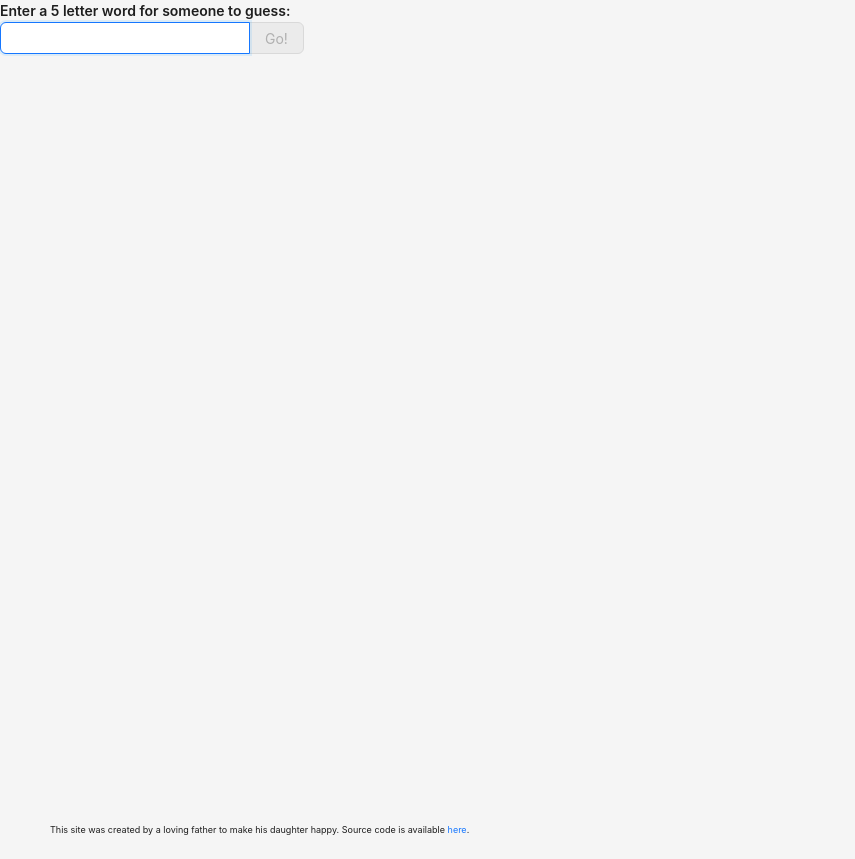
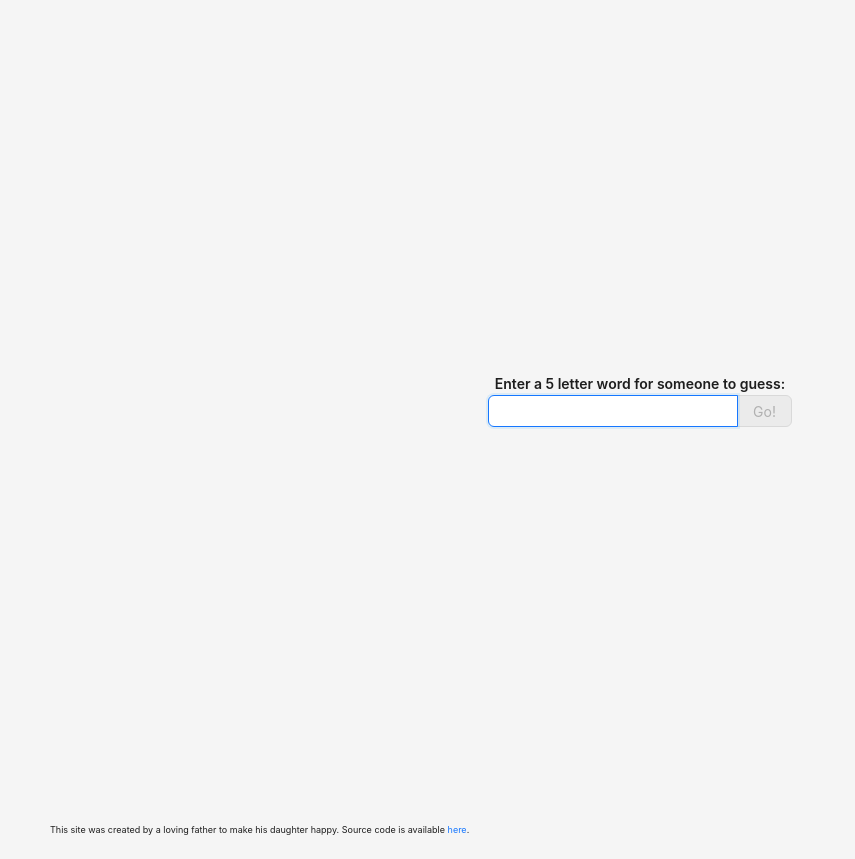
Before and after one commit to bobzurad/zurdle, a Next.js app: page / in a window 1280 px wide. Both pictures are taken after a click on the button "Enter a Word". Shown: the whole page, without its empty margins (0-855 px from the left). Built offline with nearby package versions, Linux system fonts and the light colour scheme.

Commit message:
fixed "enter a word" page

```diff
--- a/src/app/globals.css
+++ b/src/app/globals.css
@@ -56,6 +56,11 @@ body {
   flex-direction: column;
   align-items: center;
   width: 100%;
+}
+
+.enterWord {
+  height: 100%;
+  align-items: center;
 }
 
 .doneMessage {
--- a/src/app/page.tsx
+++ b/src/app/page.tsx
@@ -78,7 +78,7 @@ export default function Home() {
               </Flex>
             )}
             {showForm && (
-              <Flex justify="center" vertical>
+              <Flex className="enterWord" justify="center" vertical>
                 <Text strong>Enter a 5 letter word for someone to guess:</Text>
                 <Space>
                   <Space.Compact>
```
